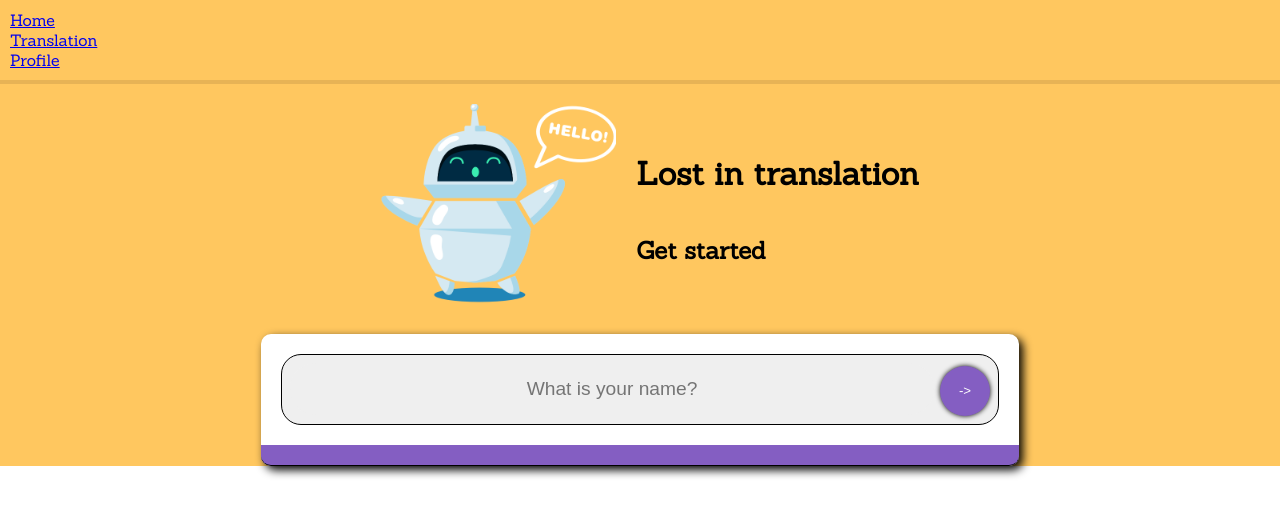
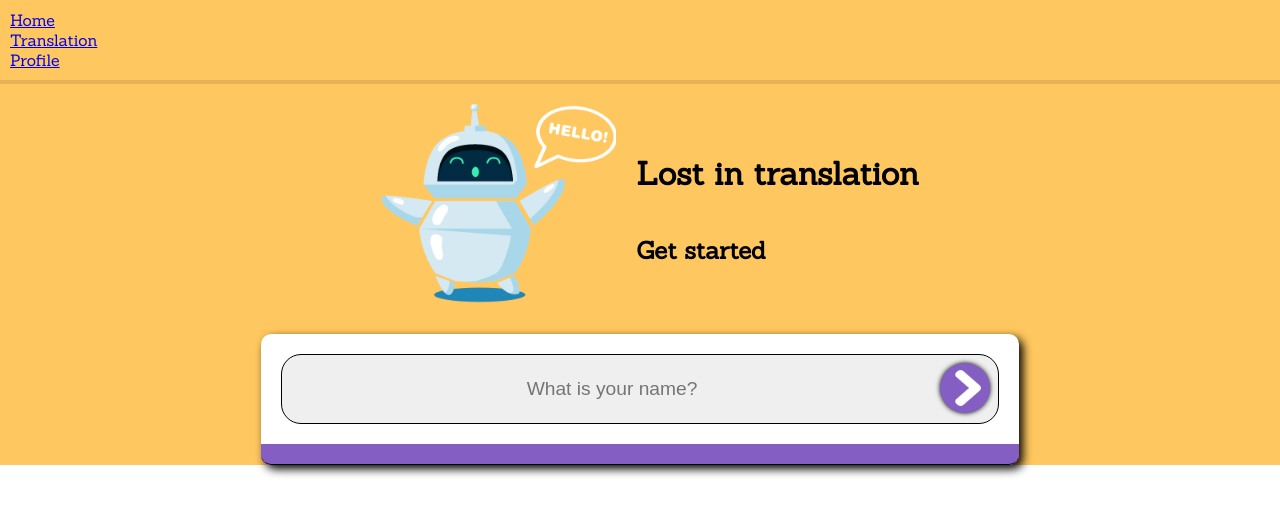
Before and after one commit to Tooppa/sign-language-translator, a React (Create React App) app: page / in a window 1280 px wide. Shown: the top 516 px of the page. Built offline with nearby package versions, Linux system fonts and the light colour scheme; no server answers; a web font is replaced by a local one.

Commit message:
FEAT: Icon to button and logout functionality to profile page

```diff
--- a/src/styles/TranslationPage.css
+++ b/src/styles/TranslationPage.css
@@ -1,9 +1,10 @@
 .translateField{
     padding: 5px;
     margin: 30px;
-    border: 1px solid black;
+    border: 2px solid #969696;
     border-radius: 60px;
     background-color: #EFEFEF;
+    box-shadow: 0px 0px 5px orange;
 }
 .signs{
     height: 80px;
--- a/src/styles/index.css
+++ b/src/styles/index.css
@@ -34,6 +34,14 @@ button{
   margin: 3px;
   box-shadow: 0px 0px 5px black;
   color: white;
+}
+#arrow{
+  height: 48px;
+  width: 55px;
+  margin: none;
+  padding: none;
+  position: relative;
+  right: 8px;
 }
 
 .horizontal{
--- a/src/views/LoginPage.jsx
+++ b/src/views/LoginPage.jsx
@@ -38,14 +38,14 @@ export default function HomePage() {
       </div>
       <form onSubmit={nameSubmitted}>
         <div className="formBg">
-          <div className="inputField">
+          <div className="inputField horizontal">
             <input
               type="text"
               placeholder="What is your name?"
               name="username"
             />
             <button className="color-bg-purple" type="submit">
-              -{">"}
+              <img id="arrow" src="./assets/arrow-icon-1177.png" alt="->" />
             </button>
           </div>
           <div className="line" />
--- a/src/views/ProfilePage.jsx
+++ b/src/views/ProfilePage.jsx
@@ -1,9 +1,22 @@
-import { useSelector } from 'react-redux';
+import React, { useEffect } from 'react';
+import { useSelector, useDispatch } from 'react-redux';
+import { useNavigate } from "react-router-dom";
+import { sessionLogoutAction } from '../store/actions/sessionActions';
 import Container from '../components/Container';
 import '../styles/ProfilePage.css';
 
 export default function ProfilePage() {
   const session = useSelector((state) => state.session);
+  const dispatch = useDispatch();
+  const navigate = useNavigate();
+
+
+  useEffect(() => {
+    if (!session.isLoggedIn) {
+      console.log('user not logged in redirecting back main');
+      navigate('/');
+    }
+  }, []);
 
   const Translations = () => {
     if (session.user.translations) {
@@ -19,7 +32,8 @@ export default function ProfilePage() {
   }
 
   const logout = () => {
-
+    dispatch(sessionLogoutAction());
+    navigate('/')
   }
   const clearTranslations = () => {
 
--- a/src/views/TranslationPage.jsx
+++ b/src/views/TranslationPage.jsx
@@ -34,14 +34,16 @@ export default function TranslationPage() {
   return <>
     <div className="color-bg-yellow">
       <form onSubmit={handleSubmit}>
-        <div className='translateField'>
+        <div className='translateField horizontal'>
           <input
             type="text"
             placeholder='Type here to translate'
             value={text}
             onChange={e => setText(e.target.value)}
           />
-          <button className='color-bg-purple' type='submit'>-{'>'}</button>
+          <button className='color-bg-purple' type='submit'>
+            <img id="arrow" src="./assets/arrow-icon-1177.png" alt="->" />
+          </button>
         </div>
       </form>
     </div>
```
Also changed, not shown: public/assets/arrow-icon-1177.png (added).
